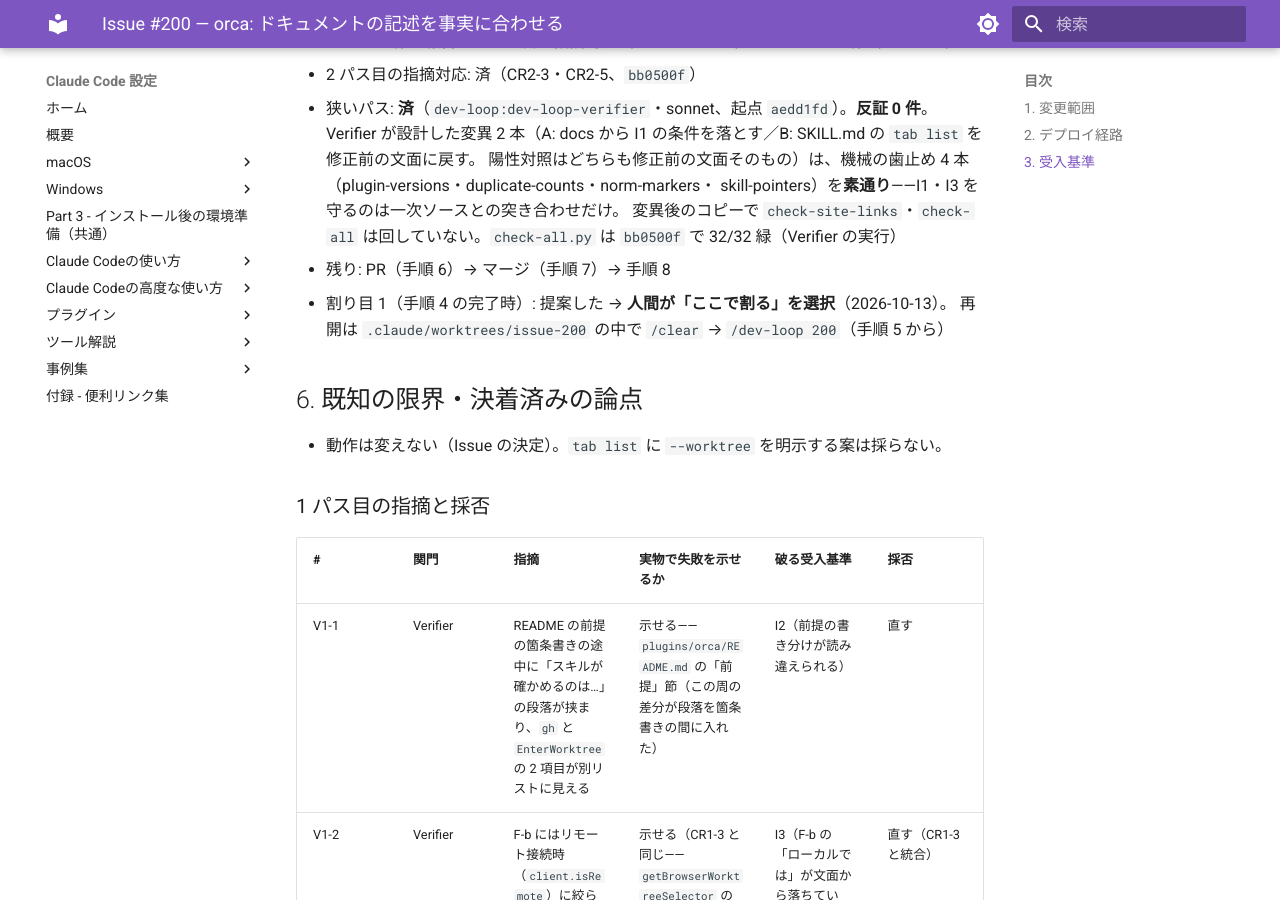
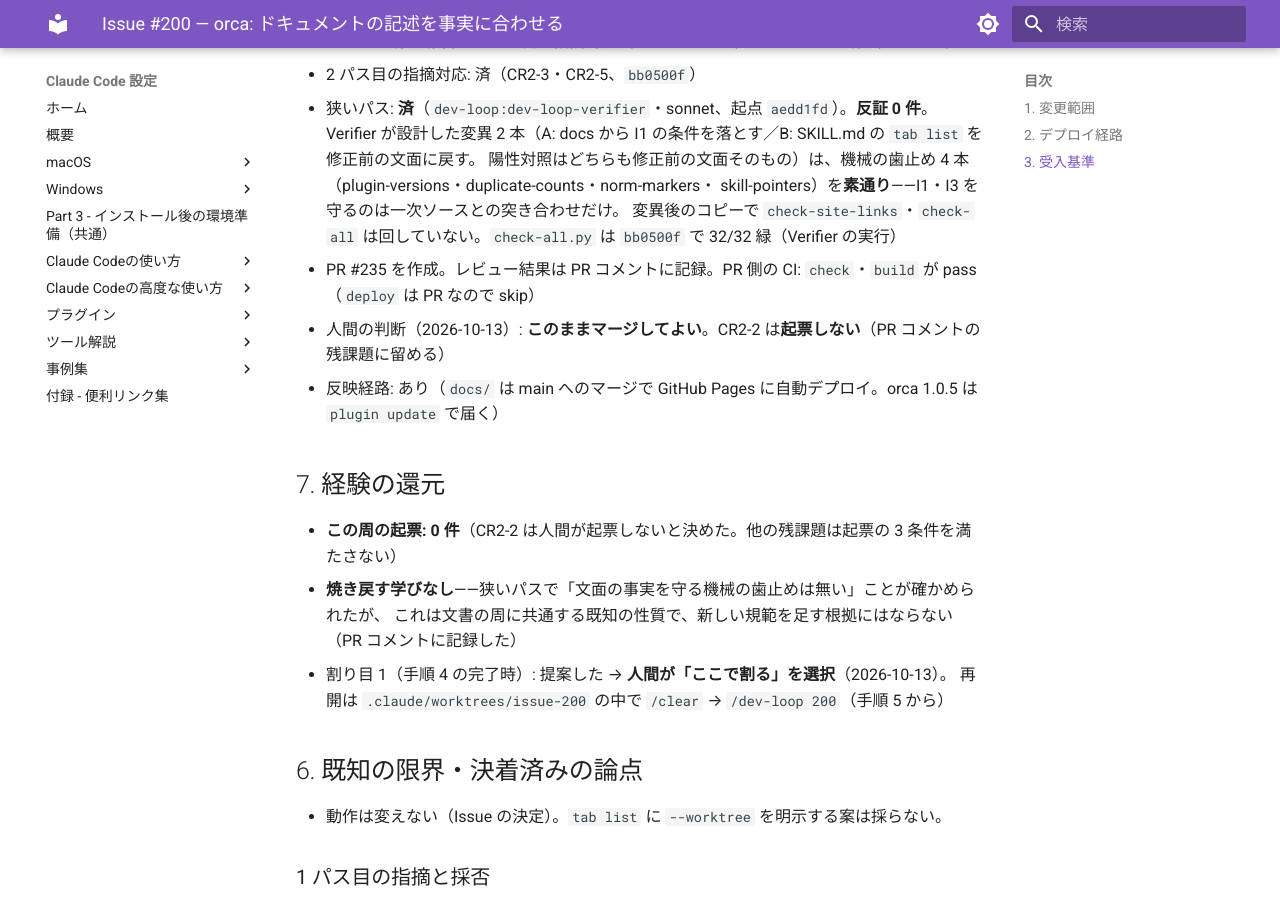
Before and after one commit to hdknr/claude-code-setup, an MkDocs documentation site: the page built from docs/plans/issue-200.md, in a window 1280 px wide and 900 px high, scrolled down 3395 px. Built offline with MkDocs 1.6.1 and Material for MkDocs 9.7.7, drawn with Linux system fonts in a browser that asks for light colours.

Commit message:
docs(plans): #200 の PR・人間の判断・手順 8 を記録
Co-Authored-By: Claude Opus 5.5 <noreply@anthropic.com>

```diff
--- a/docs/plans/issue-200.md
+++ b/docs/plans/issue-200.md
@@ -98,7 +98,15 @@
   陽性対照はどちらも修正前の文面そのもの）は、機械の歯止め 4 本（plugin-versions・duplicate-counts・norm-markers・
   skill-pointers）を**素通り**——I1・I3 を守るのは一次ソースとの突き合わせだけ。
   変異後のコピーで `check-site-links`・`check-all` は回していない。`check-all.py` は `bb0500f` で 32/32 緑（Verifier の実行）
-- 残り: PR（手順 6）→ マージ（手順 7）→ 手順 8
+- PR #235 を作成。レビュー結果は PR コメントに記録。PR 側の CI: `check`・`build` が pass（`deploy` は PR なので skip）
+- 人間の判断（2026-10-13）: **このままマージしてよい**。CR2-2 は**起票しない**（PR コメントの残課題に留める）
+- 反映経路: あり（`docs/` は main へのマージで GitHub Pages に自動デプロイ。orca 1.0.5 は `plugin update` で届く）
+
+## 7. 経験の還元
+
+- **この周の起票: 0 件**（CR2-2 は人間が起票しないと決めた。他の残課題は起票の 3 条件を満たさない）
+- **焼き戻す学びなし**——狭いパスで「文面の事実を守る機械の歯止めは無い」ことが確かめられたが、
+  これは文書の周に共通する既知の性質で、新しい規範を足す根拠にはならない（PR コメントに記録した）
 - 割り目 1（手順 4 の完了時）: 提案した → **人間が「ここで割る」を選択**（2026-10-13）。
   再開は `.claude/worktrees/issue-200` の中で `/clear` → `/dev-loop 200`（手順 5 から）
 
```
